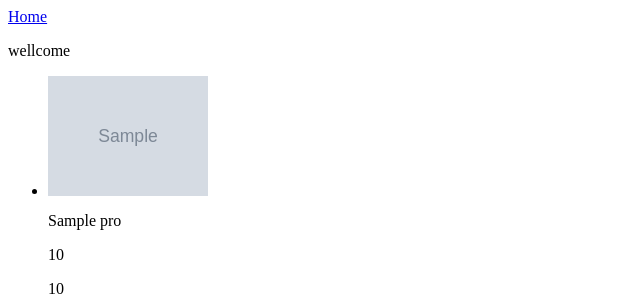
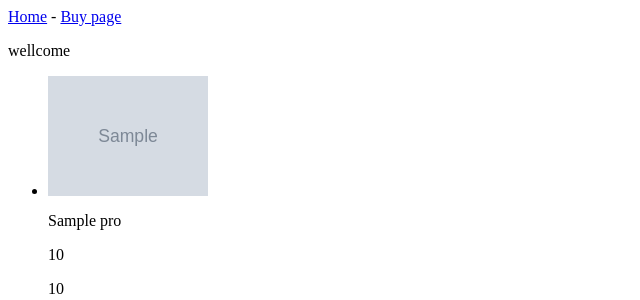
Before and after one commit to amirrezaheshmati/market, a Django app: template shopping/templates/shopping/index.html in a window 1280 px wide. Shown: the top 300 px of the page, without its empty margins (0-640 px from the left). Run offline with Django 3.2, Linux system fonts and the light colour scheme; the template is opened without the code that fills it: most values are stand-ins (such as "Sample title", 1, 10 or a date in 2020); grey boxes marked "Sample" are stand-in pictures.

Commit message:
add buy page

```diff
--- a/shopping/templates/shopping/base.html
+++ b/shopping/templates/shopping/base.html
@@ -1,4 +1,5 @@
 <p>
-    <a href="{% url 'shopping:index' %}">Home</a>
+    <a href="{% url 'shopping:index' %}">Home</a> -
+    <a href="{% url 'shopping:buy_page' %}">Buy page</a>
 </p>
 {% block content %}{% endblock content %}
--- /dev/null
+++ b/shopping/templates/shopping/buy_page.html
@@ -0,0 +1,4 @@
+{% extends "shopping/base.html" %}
+{% block content %}
+<p>Buy page</p>
+{% endblock content %}
--- a/shopping/urls.py
+++ b/shopping/urls.py
@@ -8,4 +8,5 @@ urlpatterns = [
     path("comment/<int:product_id>/" , views.comments , name="comments") ,
     path("add_comment/<int:product_id>/" , views.add_comment , name="add_comment"),
     path("add_replay/<int:product_id>/<int:comment_id>" , views.add_replay , name="add_replay"),
+    path("buy_page/" , views.buy_page , name="buy_page")
 ]
--- a/shopping/views.py
+++ b/shopping/views.py
@@ -44,3 +44,6 @@ def add_replay(request , comment_id , product_id) :
 
     context = {"form" : form , "comment" : comment , "product" : product}
     return render(request , "shopping/add_replay.html" , context)
+
+def buy_page(request) :
+    return render(request , "shopping/buy_page.html")
```
